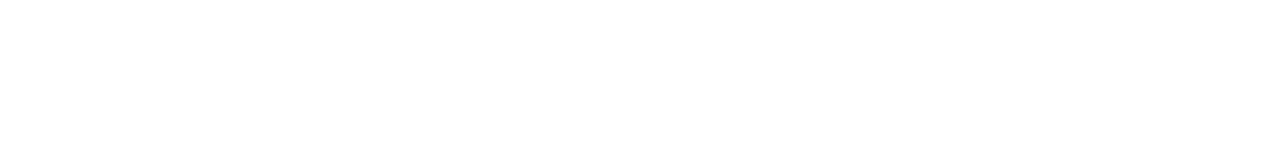
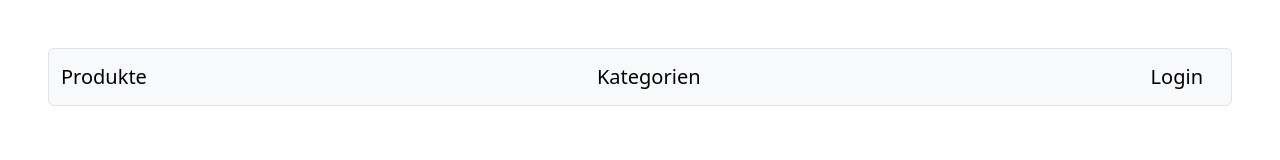
Before and after one commit to mcruguda/LB-UK294, a plain HTML site: page OnlineShop/index.html in a window 1280 px wide. Drawn offline with nearby package versions, Linux system fonts and the light colour scheme.

Commit message:
Homepage 1.0.0
Started to design the homepage with bootstrap

```diff
--- a/OnlineShop/index.html
+++ b/OnlineShop/index.html
@@ -3,9 +3,17 @@
     <head>
         <meta charset="UTF-8">
         <meta name="viewport" content="width=device-width, initial-scale=1.0">
+        <link href="https://cdn.jsdelivr.net/npm/bootstrap@5.3.3/dist/css/bootstrap.min.css" rel="stylesheet" integrity="sha384-QWTKZyjpPEjISv5WaRU9OFeRpok6YctnYmDr5pNlyT2bRjXh0JMhjY6hW+ALEwIH" crossorigin="anonymous">
+        <script src="https://cdn.jsdelivr.net/npm/bootstrap@5.3.3/dist/js/bootstrap.bundle.min.js" integrity="sha384-YvpcrYf0tY3lHB60NNkmXc5s9fDVZLESaAA55NDzOxhy9GkcIdslK1eN7N6jIeHz" crossorigin="anonymous"></script>
         <title>Online Shop</title>
     </head>
     <body>
-
+        <nav class="navbar m-5 bg-body-tertiary rounded border">
+            <div class="container-fluid">
+              <a class="navbar-brand" href="product.html">Produkte</a>
+              <a class="navbar-brand" href="category.html">Kategorien</a>
+              <a class="navbar-brand" href="login.html">Login</a>
+            </div>
+          </nav>
     </body>
 </html>
```
